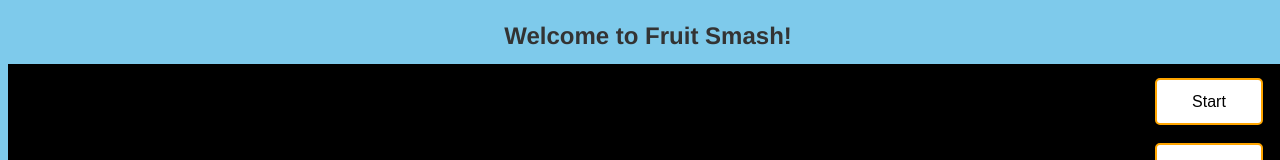
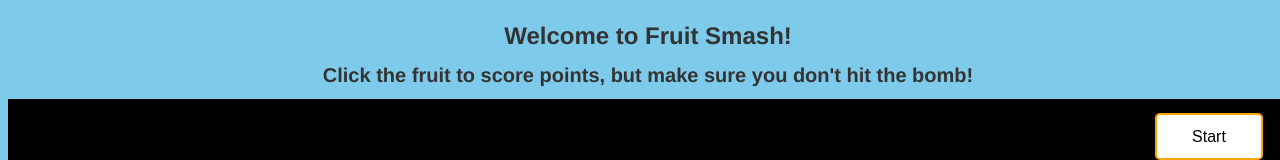
Before and after one commit to willherr/CIS367, a website: page MyFirstThreeJS/app/index.html in a window 1280 px wide. Shown: the top 160 px of the page. Drawn offline with Linux system fonts and the light colour scheme; animation ran at ten frames a second.

Commit message:
scoring change

```diff
--- a/MyFirstThreeJS/app/css/main.css
+++ b/MyFirstThreeJS/app/css/main.css
@@ -116,3 +116,10 @@ h3{
     font-size: 22px;
     margin: 10px;
 }
+
+h5{
+    text-align: center;
+    font-size: 20px;
+    margin: 0px;
+    padding-bottom: 12px;
+}
--- a/MyFirstThreeJS/app/index.html
+++ b/MyFirstThreeJS/app/index.html
@@ -27,6 +27,7 @@
 <script data-main="js/main" src="js/vendor/require.js"></script>
 
 <h2>Welcome to Fruit Smash!</h2>
+<h5>Click the fruit to score points, but make sure you don't hit the bomb!</h5>
 <div class="scoreboard">
     <button type="button" class="button address-button" onclick=startTimer()>Start</button><br><br>
     <button type="button" class="button address-button" onclick=resetTimer()>Reset</button><br>
--- a/MyFirstThreeJS/app/js/main.js
+++ b/MyFirstThreeJS/app/js/main.js
@@ -61,13 +61,12 @@ function init() {
     myBomb = new Bomb(bombRadius);
     scene.add(myBomb);
 
-
     const woodTex = new THREE.TextureLoader().load("textures/wood.jpeg");
     woodTex.repeat.set(2,2);     // repeat the texture 6x in both s- and t- directions
     woodTex.wrapS = THREE.RepeatWrapping;
     woodTex.wrapT = THREE.RepeatWrapping;
     const ground = new THREE.Mesh (
-        new THREE.PlaneGeometry(3500, 4000),
+        new THREE.PlaneGeometry(4000, 3000),
         new THREE.MeshPhongMaterial({ map: woodTex})
     );
     ground.translateZ(-300);
@@ -77,7 +76,7 @@ function init() {
     lightOne.position.set(10, -50, 100);
     scene.add (lightOne); //remember to add the light to the scene
 
-    camera = new THREE.PerspectiveCamera( 75, window.innerWidth / window.innerHeight, 1, 10000 );
+    camera = new THREE.PerspectiveCamera( 90, window.innerWidth / window.innerHeight, 1, 10000 );
     camera.position.z = 1000;
 
     const eyePos = new THREE.Vector3 (0, -100, 40);
@@ -258,6 +257,7 @@ function clickFruitEvent(event){
             if (intersects[i].object.parent == myBomb) {
                 clickedBomb = true;
                 score--;
+                timeLeft = timeLeft - 5;
                 document.getElementById('score').innerHTML = "Score: " + score;
             }
         }
```
